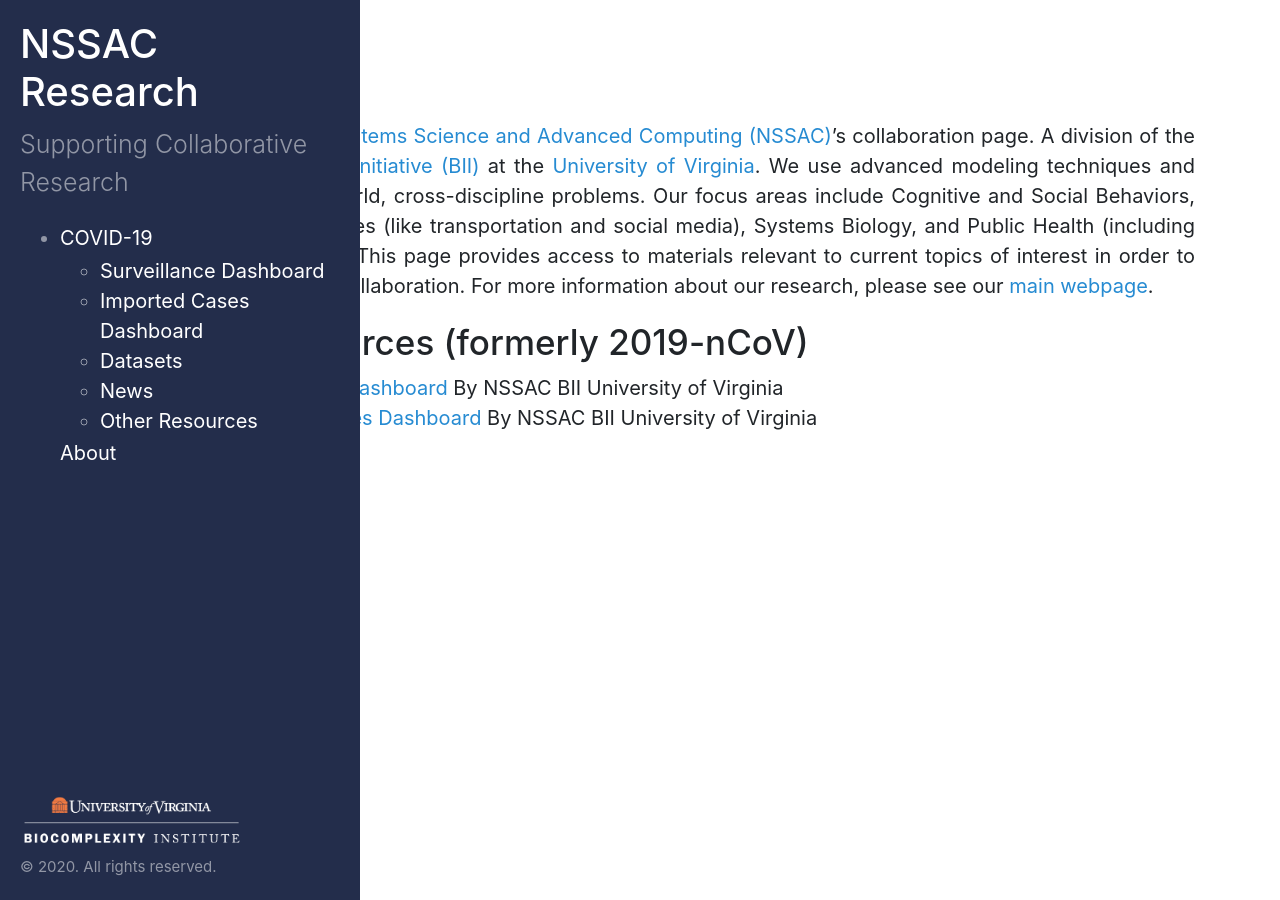
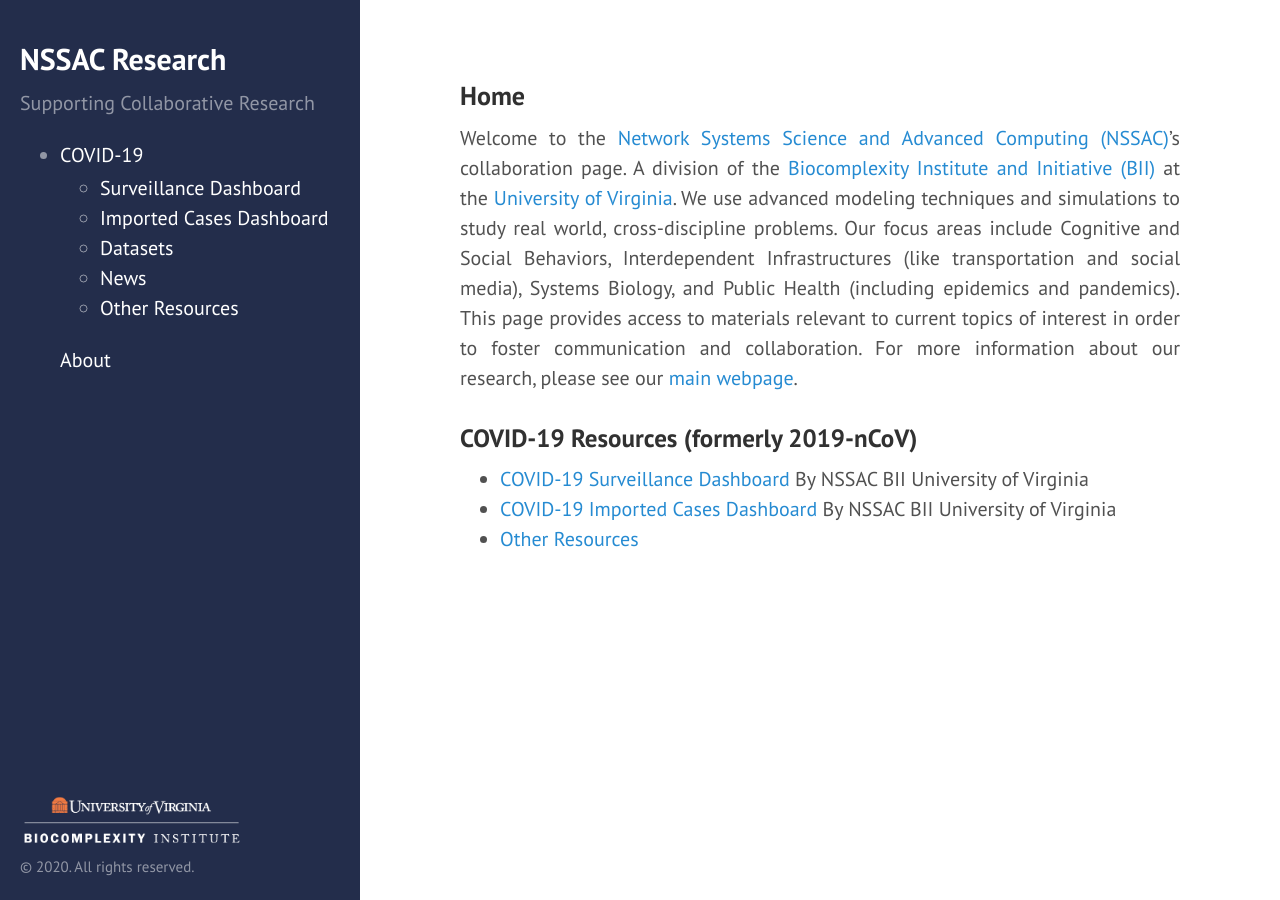
Before and after one commit to mehta-gaurav/mehta-gaurav.github.io, a Jekyll site: the page built from index.md, in a window 1280 px wide. Built offline with Jekyll 4.4.1, drawn with Linux system fonts in a browser that asks for light colours.

Commit message:
Update head.html

```diff
--- a/_includes/head.html
+++ b/_includes/head.html
@@ -19,8 +19,6 @@
   <link rel="stylesheet" href="{{ site.baseurl }}public/css/syntax.css">
   <link rel="stylesheet" href="{{ site.baseurl }}public/css/hyde.css">
   <link rel="stylesheet" href="http://fonts.googleapis.com/css?family=PT+Sans:400,400italic,700|Abril+Fatface">
-  <link rel="stylesheet" href="https://maxcdn.bootstrapcdn.com/bootstrap/4.0.0/css/bootstrap.min.css" integrity="sha384-Gn5384xqQ1aoWXA+058RXPxPg6fy4IWvTNh0E263XmFcJlSAwiGgFAW/dAiS6JXm" crossorigin="anonymous">
-  <script src="https://maxcdn.bootstrapcdn.com/bootstrap/4.0.0/js/bootstrap.min.js" integrity="sha384-JZR6Spejh4U02d8jOt6vLEHfe/JQGiRRSQQxSfFWpi1MquVdAyjUar5+76PVCmYl" crossorigin="anonymous"></script>
 
   <!-- Icons -->
   <link rel="apple-touch-icon-precomposed" sizes="144x144" href="{{ site.baseurl }}public/apple-touch-icon-144-precomposed.png">
```
